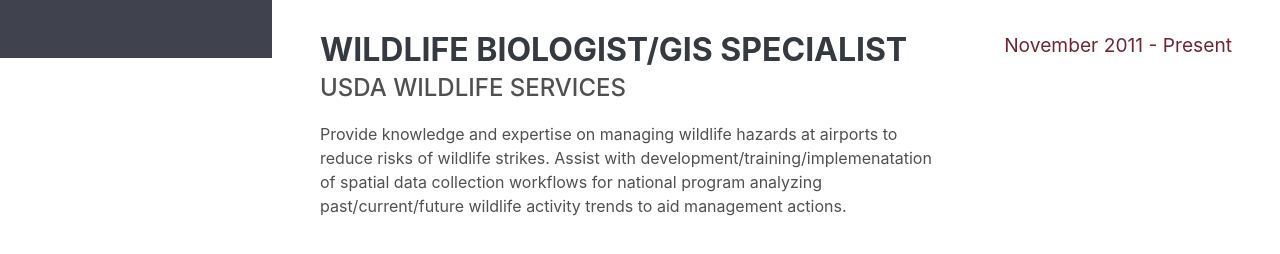
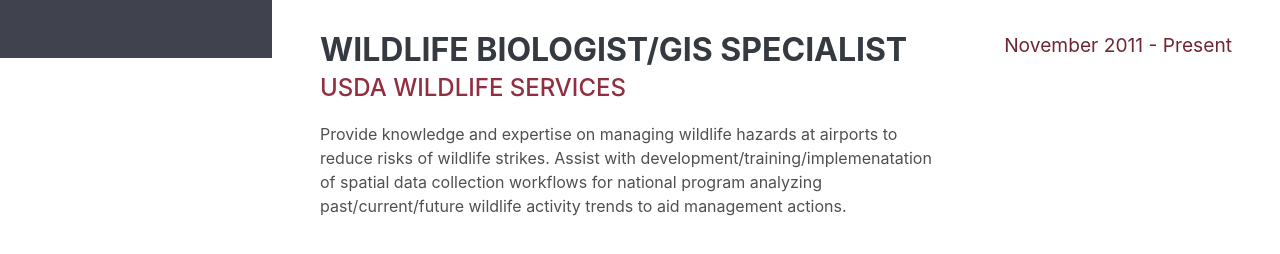
Before and after one commit to huntermray/huntermray.github.io, a plain HTML site: page index.html in a window 1280 px wide. Shown: the part 742-996 px from the top of the page. Drawn offline with Linux system fonts and the light colour scheme; a web font is replaced by a local one.

```diff
--- a/index.html
+++ b/index.html
@@ -69,7 +69,7 @@
           <div class="subheading mb-5">Peoria, Illinois  -
             <a href="mailto:hunter.m.ray@outlook.com">hunter.m.ray[at]outlook.com</a>
           </div>
-          <p class="lead mb-5">I am an experienced wildlife biologist who found a second love for geographic information. I enjoy the process of providing solutions/training for data collection and analysis as the world continues to migrate to paperless systems streamlined by GIS. </p>
+          <p class="lead mb-5">I am an experienced wildlife biologist who found a second love for geographic information. I enjoy the process of providing solutions/training for data collection and analysis as the world continues to migrate to paperless systems streamlined by GIS.</p>
           <div class="social-icons">
             <a href="https://www.linkedin.com/in/hunter-m-ray" target="_blank">
               <i class="fab fa-linkedin-in"></i>
@@ -96,7 +96,7 @@
           <div class="resume-item d-flex flex-column flex-md-row mb-5">
             <div class="resume-content mr-auto">
               <h3 class="mb-0">Wildlife Biologist/GIS Specialist</h3>
-              <div class="subheading mb-3">USDA Wildlife Services</div>
+              <div class="subheading mb-3"><a href="https://www.aphis.usda.gov/aphis/ourfocus/wildlifedamage/sa_program_overview" target="_blank">USDA Wildlife Services</a></div>
               <p>Provide knowledge and expertise on managing wildlife hazards at airports to reduce risks of wildlife strikes. Assist with development/training/implemenatation of spatial data collection workflows for national program analyzing past/current/future wildlife activity trends to aid management actions.</p>
             </div>
             <div class="resume-date text-md-right">
```
